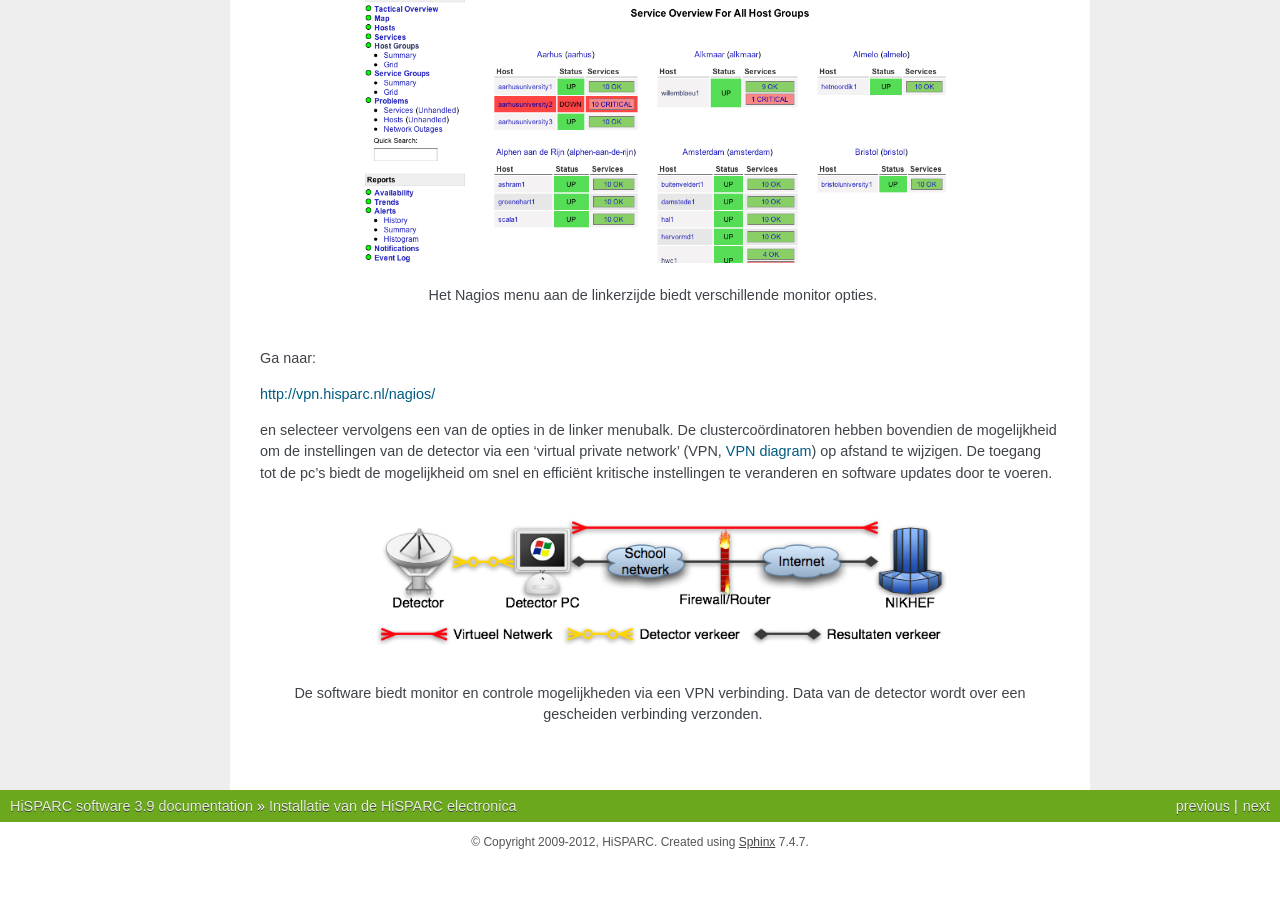
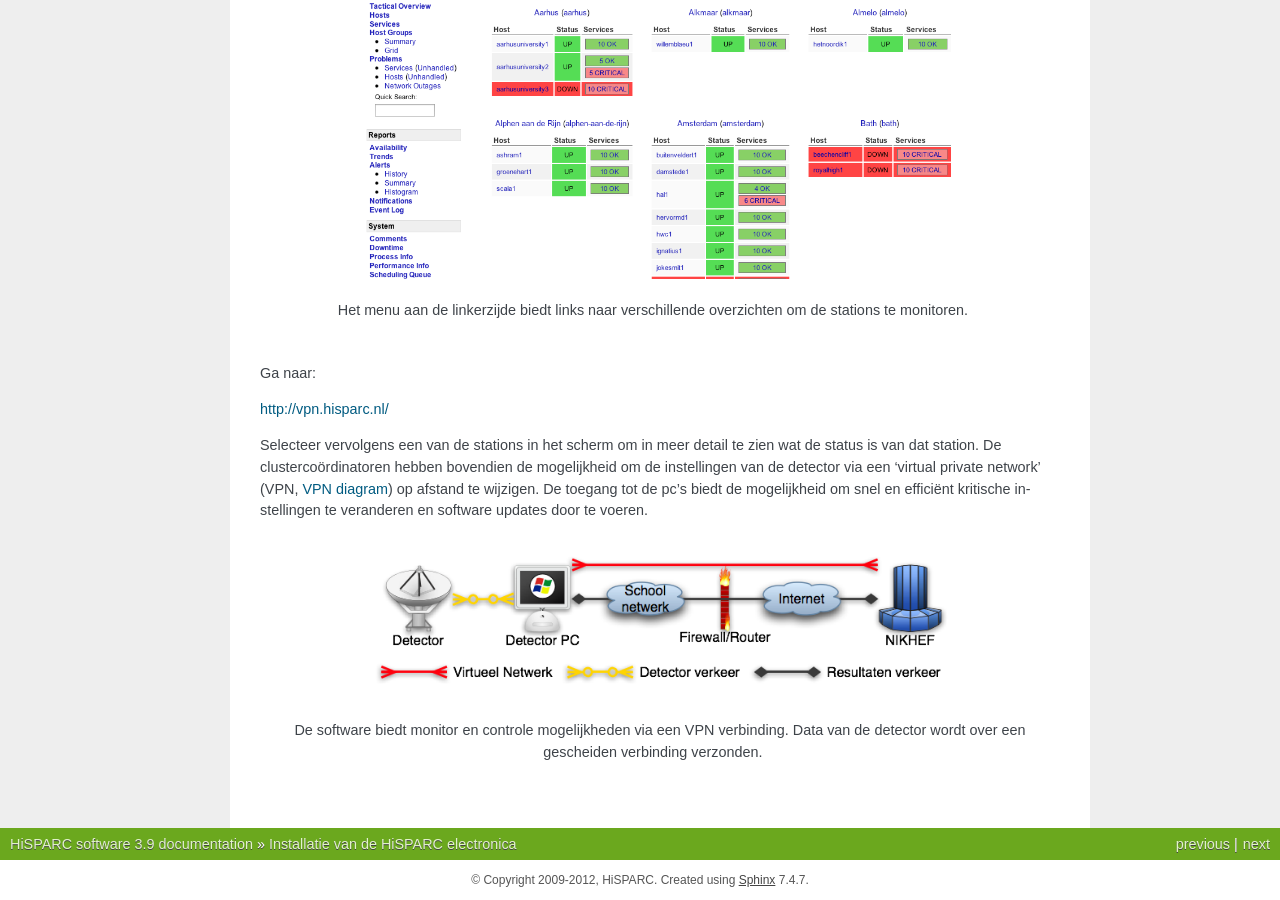
Before and after one commit to HiSPARC/station-software, a Sphinx documentation site: the page built from doc/hardware-installatie.rst, in a window 1280 px wide and 900 px high, scrolled down 3031 px. Built offline with Sphinx 7.4.7, drawn with Linux system fonts in a browser that asks for light colours; before the commit the page ends 3893 px from its top, so only the background shows below that.

Commit message:
Remove /nagios/ from urls
Update Nagios screenshot
Update daq singles screenshot

```diff
--- a/doc/hardware-installatie.rst
+++ b/doc/hardware-installatie.rst
@@ -117,13 +117,13 @@ detectoren en pc’s op afstand via internet te controleren (:ref:`Nagios
    :align: center
    :width: 600
 
-   Het Nagios menu aan de linkerzijde biedt verschillende monitor opties.
+   Het menu aan de linkerzijde biedt links naar verschillende overzichten om de stations te monitoren.
 
 Ga naar:
 
-http://vpn.hisparc.nl/nagios/
+http://vpn.hisparc.nl/
 
-en selecteer vervolgens een van de opties in de linker menubalk.  De
+Selecteer vervolgens een van de stations in het scherm om in meer detail te zien wat de status is van dat station.  De
 clustercoördinatoren hebben bovendien de mogelijkheid om de instellingen
 van de detector via een ‘virtual private network’ (VPN, :ref:`VPN diagram
 <network-diagram>`) op afstand te wijzigen.  De toegang tot de pc’s biedt
```
Also changed, not shown: doc/images/daq-singles.png, doc/images/nagios.png.
